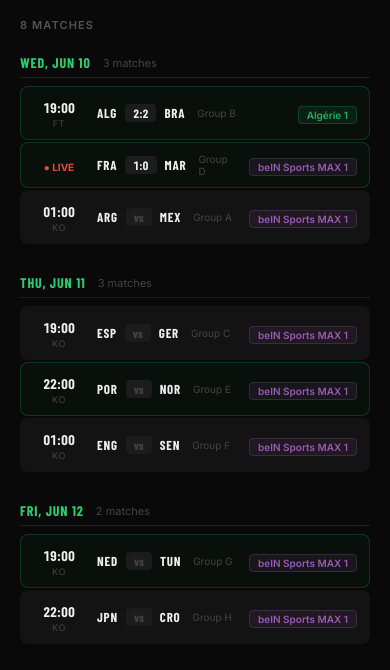
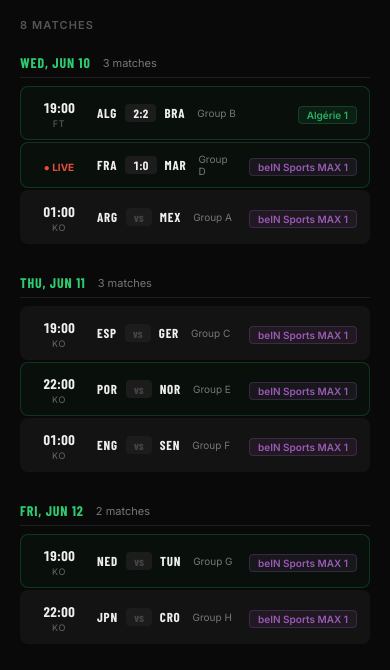
Before and after one commit to lacdart2/weshtv, a Next.js app: page /schedule in a window 390 px wide. Shown: the part 228-898 px from the top of the page. Built offline with nearby package versions, Linux system fonts and the light colour scheme; no server answers; a web font is replaced by a local one.

Commit message:
fix: force dark background on mobile browsers

```diff
--- a/app/globals.css
+++ b/app/globals.css
@@ -1,3 +1,7 @@
+html {
+    color-scheme: dark;
+}
+
 :root {
     --black: #090909;
     --surface: #131313;
@@ -22,9 +26,9 @@
     scroll-behavior: smooth;
 }
 
-body {
-    background: var(--black);
-    color: var(--text);
+html, body {
+    background: #090909 !important;
+    color: #efefef;
     font-family: var(--font-inter), system-ui, sans-serif;
     -webkit-font-smoothing: antialiased;
 }
--- a/app/schedule/page.tsx
+++ b/app/schedule/page.tsx
@@ -192,7 +192,7 @@
                             }}>
                                 {formatDate(date)}
                             </span>
-                            <span style={{ fontSize: 11, color: '#444' }}>
+                            <span style={{ fontSize: 11, color: '#777' }}>
                                 {grouped[date].length} matches
                             </span>
                         </div>
@@ -264,7 +264,7 @@
                                                         {t.local}
                                                     </span>
                                                 )}
-                                                <div style={{ fontSize: 9, color: '#444', textTransform: 'uppercase', letterSpacing: '0.08em', marginTop: 1 }}>
+                                                <div style={{ fontSize: 9, color: '#666', textTransform: 'uppercase', letterSpacing: '0.08em', marginTop: 1 }}>
                                                     {finished ? 'FT' : live ? '' : 'KO'}
                                                 </div>
                                             </div>
@@ -305,7 +305,7 @@
                                                 </span>
 
                                                 {match.group && (
-                                                    <span style={{ fontSize: 10, color: '#444', marginLeft: 4 }}>
+                                                    <span style={{ fontSize: 10, color: '#777', marginLeft: 4 }}>
                                                         {match.group.replace(/_/g, ' ')}
                                                     </span>
                                                 )}
@@ -338,7 +338,7 @@
                 {filtered.length === 0 && (
                     <div style={{
                         padding: '60px 0', textAlign: 'center',
-                        color: '#444', fontSize: 14,
+                        color: '#666', fontSize: 14,
                     }}>
                         No matches found.
                     </div>
```
